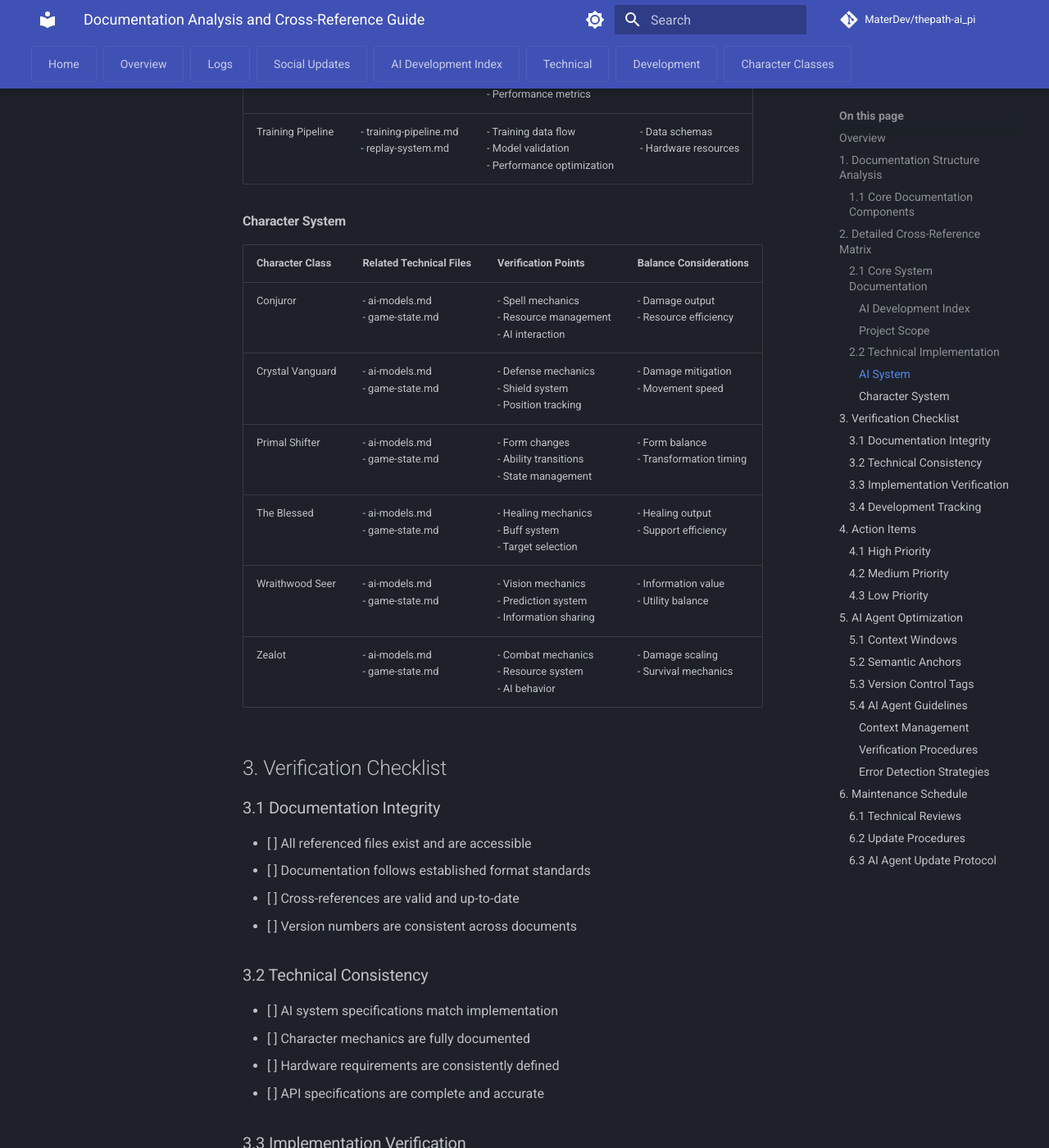
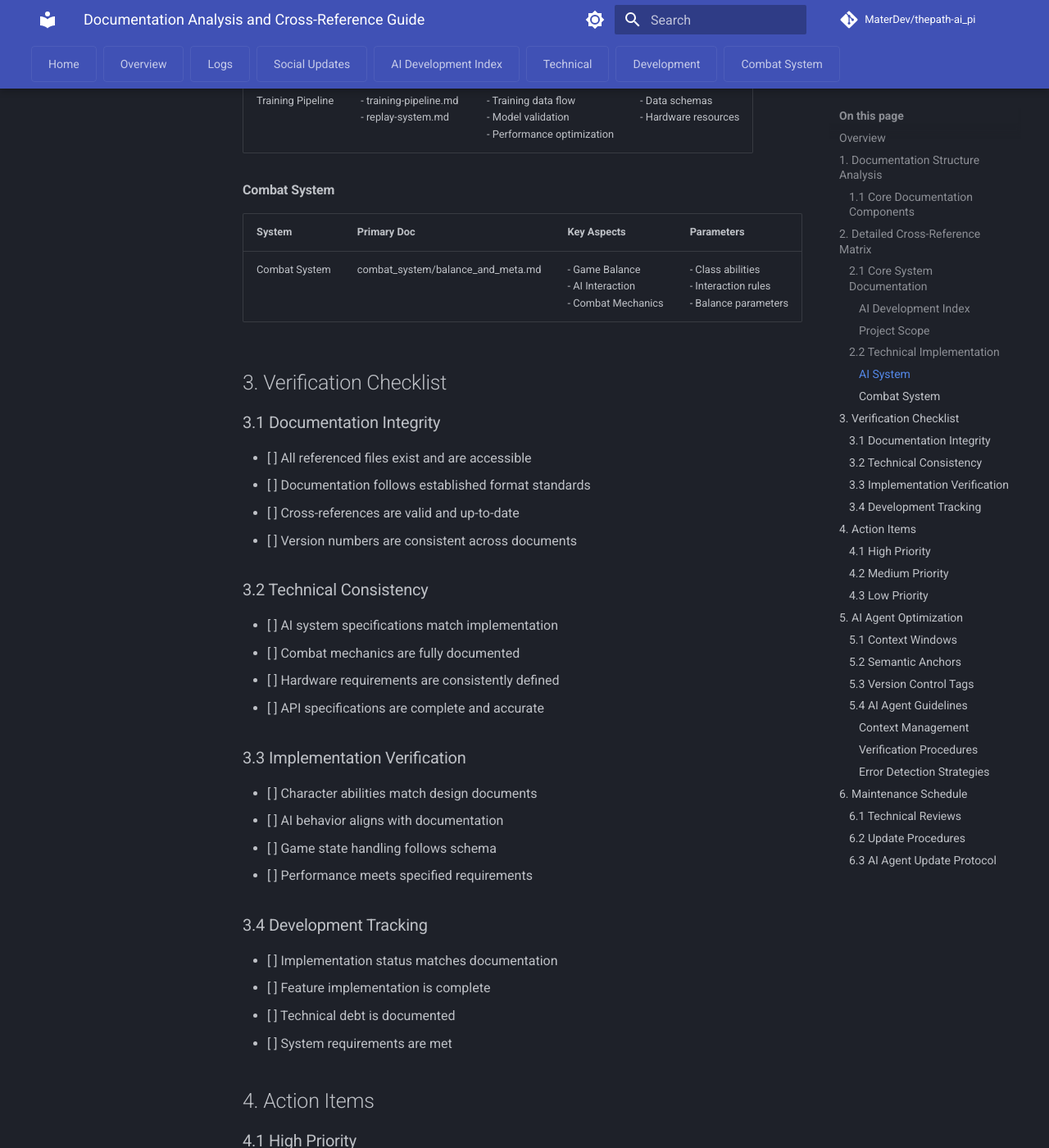
Before and after one commit to MaterDev/thepath-ai_pi, an MkDocs documentation site: the page built from docs/meta/analysis/documentation-analysis.md, in a window 1280 px wide and 1400 px high, scrolled down 2200 px. Shown: the whole window at 82% size. Built offline with MkDocs 1.6.1 and Material for MkDocs 9.7.7, drawn with Linux system fonts in a browser that asks for light colours; comment, search, counter and statistics services are not loaded; some of the changed text lies outside the part shown.

Commit message:
docs: update all references to combat system
- Update mkdocs.yml navigation
- Update AI_DEVELOPMENT_INDEX.md references
- Update documentation analysis references
- Update development log references
- Remove old character_classes references

````diff
--- a/docs/meta/analysis/documentation-analysis.md
+++ b/docs/meta/analysis/documentation-analysis.md
@@ -24,13 +24,11 @@ Root_Structure:
       - replay-system.md
     api/: "API specifications"
     hardware/: "Hardware requirements"
-  character_classes/:
-    - conjuror.md
-    - crystal_vanguard.md
-    - primal_shifter.md
-    - the_blessed.md
-    - wraithwood_seer.md
-    - zealot.md
+  combat_system/:
+    classes/
+  meta/:
+    logs/
+    social/
 ```
 
 ## 2. Detailed Cross-Reference Matrix
@@ -43,13 +41,13 @@ Root_Structure:
 |-----------|---------------|-------------------|--------------|
 | Project Structure | - All documentation files | - Directory structure accuracy<br>- File naming conventions<br>- Documentation completeness | - MkDocs configuration<br>- Repository structure |
 | Technical Requirements | - technical/dependencies.md<br>- requirements.txt | - Python 3.11+ compatibility<br>- Raspberry Pi 5 specs<br>- Build tool versions | - Development environment<br>- Hardware specifications |
-| Documentation Standards | - technical/*.md<br>- character_classes/*.md | - YAML frontmatter<br>- Markdown formatting<br>- Code block usage | - MkDocs Material theme<br>- MkDocs plugins |
+| Documentation Standards | - technical/*.md<br>- combat_system/**/*.md | - YAML frontmatter<br>- Markdown formatting<br>- Code block usage | - MkDocs Material theme<br>- MkDocs plugins |
 
 #### Project Scope
 
 | Component | Related Files | Verification Points | Dependencies |
 |-----------|---------------|-------------------|--------------|
-| Game Mechanics | - character_classes/*.md<br>- technical/ai-system/*.md | - Character ability consistency<br>- AI behavior alignment<br>- Game balance | - Game state schema<br>- AI models |
+| Game Mechanics | - combat_system/**/*.md<br>- technical/ai-system/*.md | - Character ability consistency<br>- AI behavior alignment<br>- Game balance | - Game state schema<br>- AI models |
 | Technical Goals | - research-objectives.md<br>- system-architecture.md | - Feature completeness<br>- Technical feasibility<br>- Implementation timeline | - Development roadmap<br>- System capabilities |
 | Hardware Integration | - technical/hardware/*<br>- technical/dependencies.md | - Hardware compatibility<br>- Performance requirements<br>- Resource usage | - Raspberry Pi specs<br>- System requirements |
 
@@ -63,16 +61,11 @@ Root_Structure:
 | Difficulty System | - difficulty-system.md<br>- game-state.md | - Difficulty levels<br>- Adaptation mechanics<br>- Performance metrics | - AI behavior model<br>- Player feedback |
 | Training Pipeline | - training-pipeline.md<br>- replay-system.md | - Training data flow<br>- Model validation<br>- Performance optimization | - Data schemas<br>- Hardware resources |
 
-#### Character System
+#### Combat System
 
-| Character Class | Related Technical Files | Verification Points | Balance Considerations |
-|----------------|------------------------|-------------------|---------------------|
-| Conjuror | - ai-models.md<br>- game-state.md | - Spell mechanics<br>- Resource management<br>- AI interaction | - Damage output<br>- Resource efficiency |
-| Crystal Vanguard | - ai-models.md<br>- game-state.md | - Defense mechanics<br>- Shield system<br>- Position tracking | - Damage mitigation<br>- Movement speed |
-| Primal Shifter | - ai-models.md<br>- game-state.md | - Form changes<br>- Ability transitions<br>- State management | - Form balance<br>- Transformation timing |
-| The Blessed | - ai-models.md<br>- game-state.md | - Healing mechanics<br>- Buff system<br>- Target selection | - Healing output<br>- Support efficiency |
-| Wraithwood Seer | - ai-models.md<br>- game-state.md | - Vision mechanics<br>- Prediction system<br>- Information sharing | - Information value<br>- Utility balance |
-| Zealot | - ai-models.md<br>- game-state.md | - Combat mechanics<br>- Resource system<br>- AI behavior | - Damage scaling<br>- Survival mechanics |
+| System | Primary Doc | Key Aspects | Parameters |
+|--------|------------|-------------|------------|
+| Combat System | combat_system/balance_and_meta.md | - Game Balance<br>- AI Interaction<br>- Combat Mechanics | - Class abilities<br>- Interaction rules<br>- Balance parameters |
 
 ## 3. Verification Checklist
 
@@ -86,7 +79,7 @@ Root_Structure:
 ### 3.2 Technical Consistency
 
 - [ ] AI system specifications match implementation
-- [ ] Character mechanics are fully documented
+- [ ] Combat mechanics are fully documented
 - [ ] Hardware requirements are consistently defined
 - [ ] API specifications are complete and accurate
 
@@ -109,7 +102,7 @@ Root_Structure:
 ### 4.1 High Priority
 
 1. Verify version requirements across all documents
-2. Check character system implementation details
+2. Check combat system implementation details
 3. Validate AI system documentation
 4. Review hardware compatibility specifications
 
@@ -138,8 +131,8 @@ Primary_Context:
     - system-architecture.md: "Technical foundation"
 
   context_groups:
-    character_system:
-      primary: "character_classes/README.md"
+    combat_system:
+      primary: "combat_system/balance_and_meta.md"
       secondary:
         - "technical/data-schemas/game-state.md"
         - "technical/ai-system/behavior-model.md"
@@ -164,21 +157,21 @@ Key concepts and their locations for AI agent reference:
 |---------|-----------------|------------------|----------------------|
 | Game State | technical/data-schemas/game-state.md | - Character States<br>- AI Behavior<br>- Game Loop | - State transitions<br>- Data persistence<br>- State validation |
 | AI Behavior | technical/ai-system/behavior-model.md | - Decision Making<br>- Game State<br>- Character Classes | - Model architecture<br>- Training data<br>- Performance metrics |
-| Character System | character_classes/README.md | - Game Balance<br>- AI Interaction<br>- Combat Mechanics | - Class abilities<br>- Interaction rules<br>- Balance parameters |
+| Combat System | combat_system/balance_and_meta.md | - Game Balance<br>- AI Interaction<br>- Combat Mechanics | - Class abilities<br>- Interaction rules<br>- Balance parameters |
 
 ### 5.3 Version Control Tags
 ```yaml
 Documentation_Tags:
   major_versions:
     - v1.0: "Initial system architecture"
-    - v1.1: "Character system implementation"
+    - v1.1: "Combat system implementation"
     - v1.2: "AI behavior model integration"
 
   semantic_tags:
     architecture: "System design documents"
     ai_model: "AI implementation details"
     game_mechanics: "Game system specifications"
-    character_design: "Character class details"
+    combat_design: "Combat system details"
 ```
 
 ### 5.4 AI Agent Guidelines
--- a/mkdocs.yml
+++ b/mkdocs.yml
@@ -122,10 +122,11 @@ nav:
       - AI Integration: meta/phase1/4-ai-integration.md
       - Turn System: meta/phase1/5-turn-system.md
   - Style Guide: meta/style-guide.md
-- Character Classes:
-  - Conjuror: character_classes/conjuror.md
-  - Crystal Vanguard: character_classes/crystal_vanguard.md
-  - Zealot: character_classes/zealot.md
-  - Wraithwood Seer: character_classes/wraithwood_seer.md
-  - Primal Shifter: character_classes/primal_shifter.md
-  - The Blessed: character_classes/the_blessed.md
+- Combat System:
+  - Overview: combat_system/balance_and_meta.md
+  - Character Classes:
+    - Conjuror: combat_system/classes/conjuror.md
+    - Crystal Vanguard: combat_system/classes/crystal_vanguard.md
+    - Zealot: combat_system/classes/zealot.md
+    - The Blessed: combat_system/classes/the_blessed.md
+    - Primal Shifter: combat_system/classes/primal_shifter.md
````
Also changed, not shown: docs/AI_DEVELOPMENT_INDEX.md (+5 -8 lines), docs/character_classes/conjuror.md (deleted, +0 -51 lines), docs/character_classes/crystal_vanguard.md (deleted, +0 -46 lines), docs/character_classes/primal_shifter.md (deleted, +0 -11 lines), docs/character_classes/the_blessed.md (deleted, +0 -46 lines), docs/character_classes/wraithwood_seer.md (deleted, +0 -46 lines), docs/character_classes/zealot.md (deleted, +0 -46 lines), docs/index.md (+7 -7 lines), docs/meta/logs/2025-01-09.md (+7 -1 lines).
